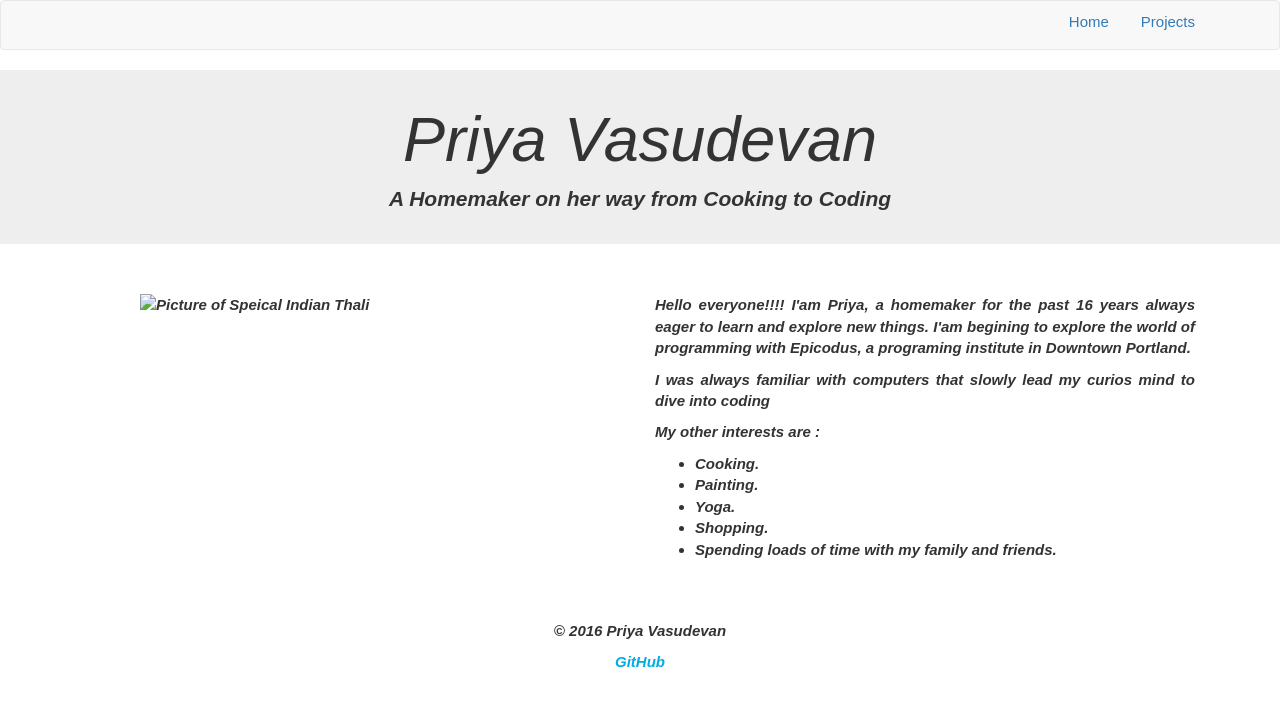
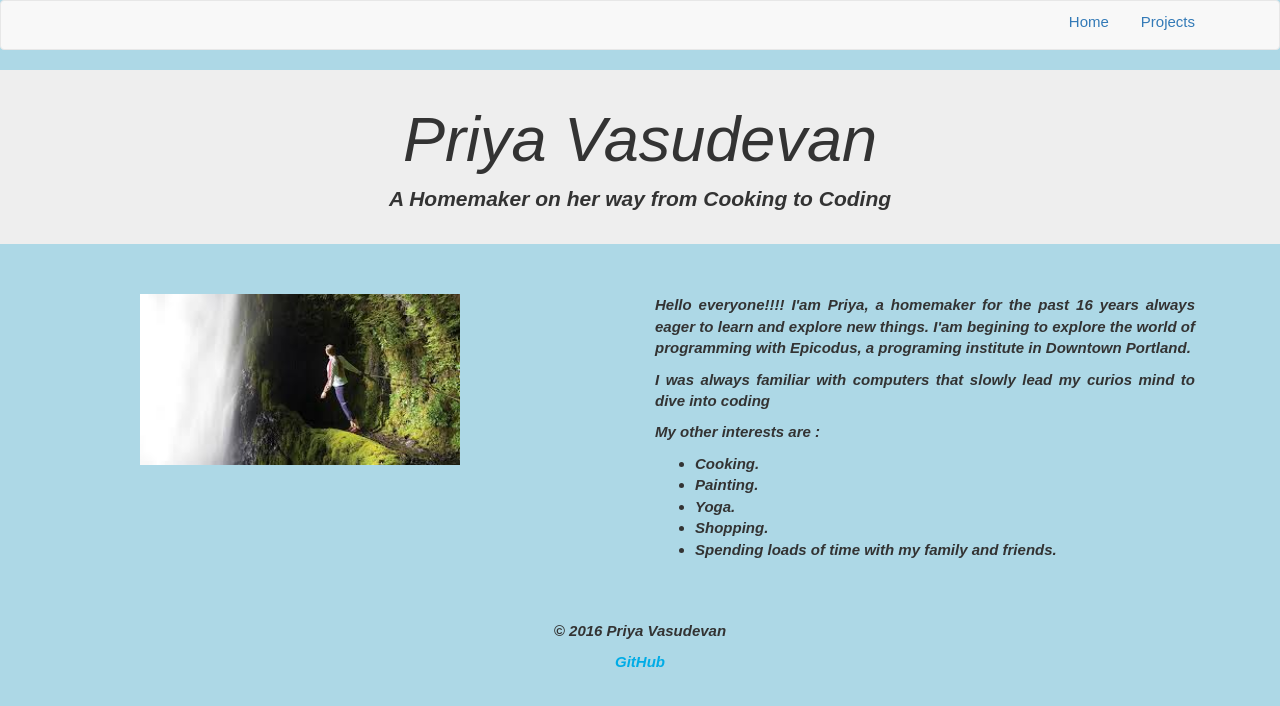
Before and after one commit to sabyachu/CodeReview1, a plain HTML site: page index.html in a window 1280 px wide. Drawn offline with Linux system fonts and the light colour scheme.

Commit message:
add a background color to index.html with css and add an image and also initialize first commit for the README.md

```diff
--- a/css/styles.css
+++ b/css/styles.css
@@ -1,5 +1,6 @@
 /* Body */
-body{
+body {
+  background-color: lightblue;
   font-family: sans-serif;
   font-size: 15px;
 }
--- a/index.html
+++ b/index.html
@@ -29,7 +29,7 @@
 
  <!---About me with picture--->
    <div class="col-sm-6">
-       <img class="center-block" src="img/splthali.jpg" alt="Picture of Speical Indian Thali">
+       <img class="center-block" src="images/falls.jpeg" alt="a woman watching the waterfalls">
    </div>
    <div class="col-sm-6">
      <p> Hello everyone!!!! I'am Priya, a homemaker for the past 16 years always eager to learn and explore new things. I'am begining to explore the world of programming with Epicodus, a programing institute in Downtown Portland.</p>
```
Also changed, not shown: images/falls.jpeg (added), 1 other file.
